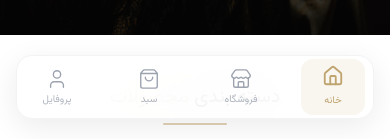
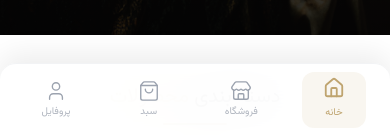
Before and after one commit to Ashkancr7/velourafront, a Next.js app: page / in a window 390 px wide. Shown: the part 705-844 px from the top of the page. Built offline with nearby package versions, Linux system fonts and the light colour scheme.

Commit message:
bottom navigation updtee

```diff
--- a/src/components/navbar/Navbar.tsx
+++ b/src/components/navbar/Navbar.tsx
@@ -110,10 +110,9 @@ export default function Navbar() {
         </div>
       </header>
 
-      {/* ===== Bottom Navigation (Mobile) ===== */}
-           {/* ===== Modern Glassmorphic Bottom Navigation (Mobile) ===== */}
-      <div className="md:hidden fixed bottom-5 inset-x-0 z-50 flex justify-center px-4 pointer-events-none">
-        <nav className="pointer-events-auto bg-white/85 backdrop-blur-xl border border-gray-200/50 shadow-[0_8px_30px_rgb(0,0,0,0.08)] rounded-2xl px-2 h-16 flex items-center justify-between w-full max-w-sm">
+            {/* ===== Modern Full-Width Bottom Navigation (Mobile) ===== */}
+      <div className="md:hidden fixed bottom-0 inset-x-0 z-50">
+        <nav className="bg-white/85 backdrop-blur-xl border-t border-gray-200/50 shadow-[0_-8px_30px_rgb(0,0,0,0.08)] rounded-t-2xl px-6 h-[76px] pb-2 pt-1 flex items-center justify-between w-full">
 
           {/* خانه */}
           <Link href="/" className="relative flex flex-col items-center justify-center w-16 h-14 rounded-xl transition-all duration-300">
@@ -185,6 +184,7 @@ export default function Navbar() {
         </nav>
       </div>
 
+
     </>
   );
 }
```
